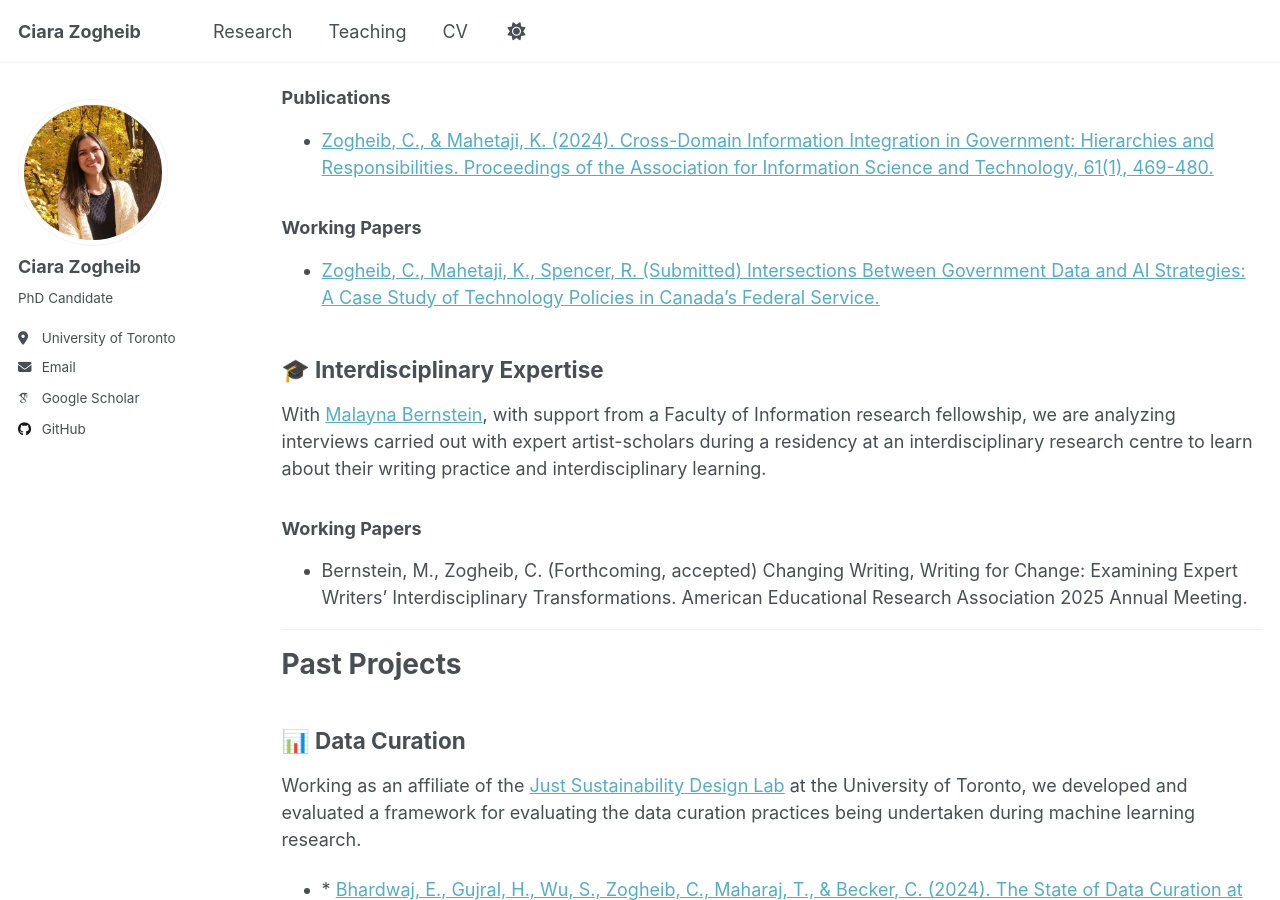
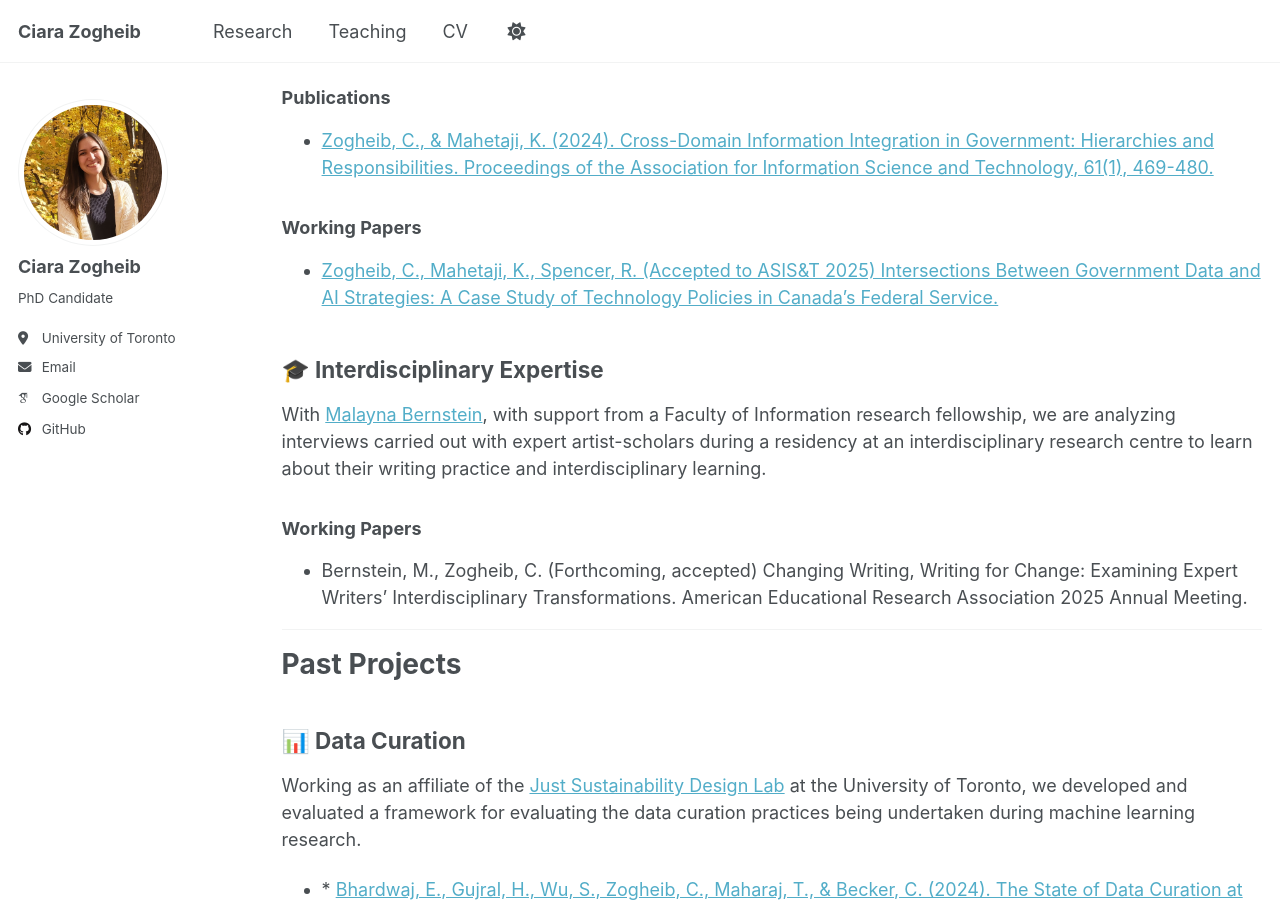
Before and after one commit to zogheibc/zogheibc.github.io, a Jekyll site: the page built from _pages/research.md, in a window 1280 px wide and 900 px high, scrolled down 888 px. Built offline with Jekyll 4.4.1, drawn with Linux system fonts in a browser that asks for light colours; some web fonts are replaced.

Commit message:
Update research.md

```diff
--- a/_pages/research.md
+++ b/_pages/research.md
@@ -33,7 +33,7 @@ Working with [Kaushar Mahetaji](https://www.kausharmahetaji.com/) and [Ryan Spen
 - [Zogheib, C., & Mahetaji, K. (2024). Cross-Domain Information Integration in Government: Hierarchies and Responsibilities. Proceedings of the Association for Information Science and Technology, 61(1), 469-480.](https://asistdl.onlinelibrary.wiley.com/doi/abs/10.1002/pra2.1043?casa_token=aaXDAuyU3rsAAAAA%3APcdXOdMgoz4l8RaeIbrLR_Oj5b-cSujvKr5jKzLX1uEFjlri6Cd3lYs1pcIYpwDzspH1XeBs92WQKd0C)
 
 ### Working Papers
-- [Zogheib, C., Mahetaji, K., Spencer, R. (Submitted) Intersections Between Government Data and AI Strategies: A Case Study of Technology Policies in Canada's Federal Service.](https://zogheibc.github.io/files/DataAIPolicies.pdf)
+- [Zogheib, C., Mahetaji, K., Spencer, R. (Accepted to ASIS&T 2025) Intersections Between Government Data and AI Strategies: A Case Study of Technology Policies in Canada's Federal Service.](https://zogheibc.github.io/files/DataAIPolicies.pdf)
 
 
 ## 🎓 Interdisciplinary Expertise
```
